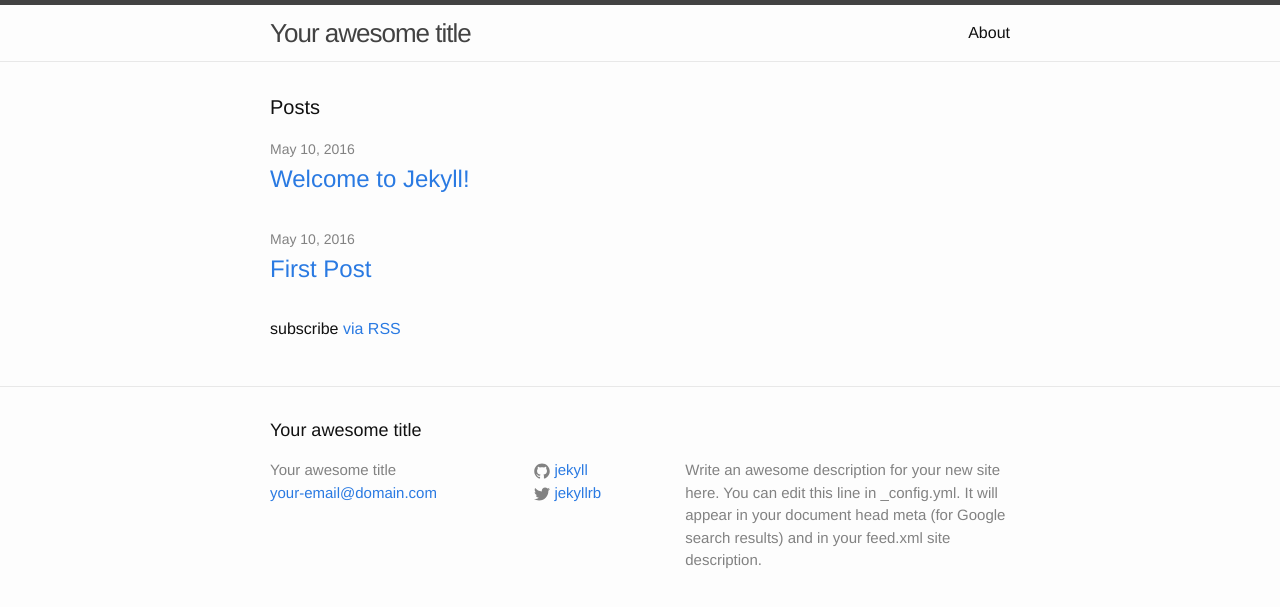
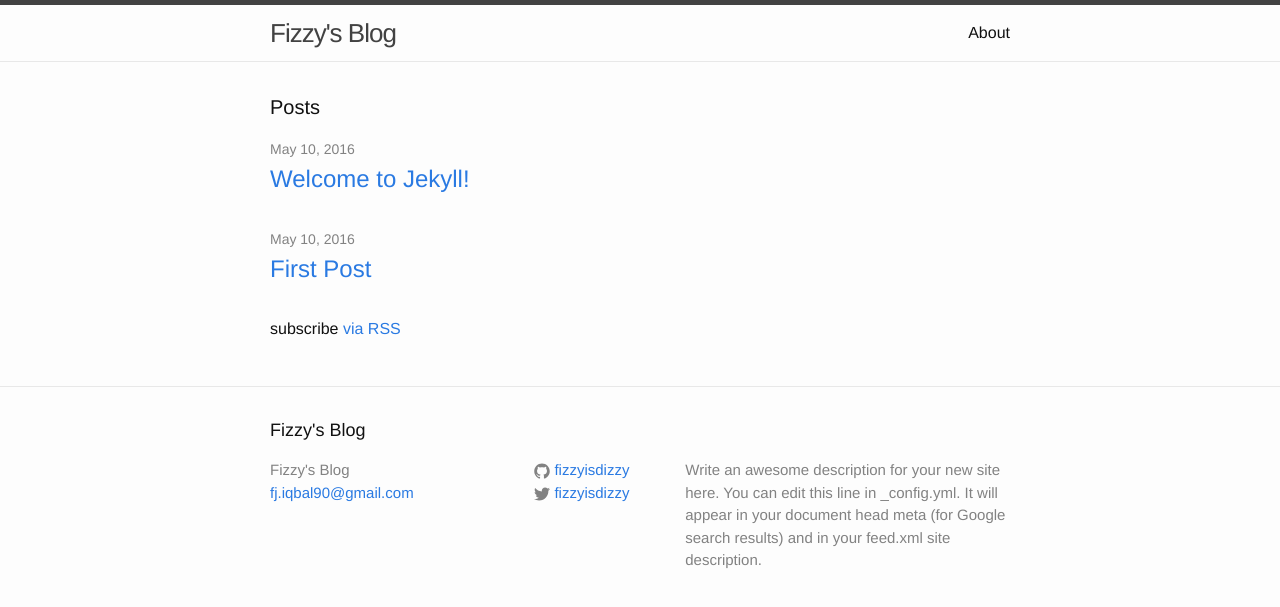
Before and after one commit to fizzyisdizzy/fizzyisdizzy.github.io, a Jekyll site: the page built from index.html, in a window 1280 px wide. Shown: the top 607 px of the page. Built offline with Jekyll 4.4.1, drawn with Linux system fonts in a browser that asks for light colours.

Commit message:
updated homepage

```diff
--- a/_config.yml
+++ b/_config.yml
@@ -6,16 +6,16 @@
 # 'jekyll serve'. If you change this file, please restart the server process.
 
 # Site settings
-title: Your awesome title
-email: your-email@domain.com
+title: Fizzy's Blog
+email: fj.iqbal90@gmail.com
 description: > # this means to ignore newlines until "baseurl:"
   Write an awesome description for your new site here. You can edit this
   line in _config.yml. It will appear in your document head meta (for
   Google search results) and in your feed.xml site description.
 baseurl: "" # the subpath of your site, e.g. /blog
 url: "http://yourdomain.com" # the base hostname & protocol for your site
-twitter_username: jekyllrb
-github_username:  jekyll
+twitter_username: fizzyisdizzy
+github_username:  fizzyisdizzy
 
 # Build settings
 markdown: kramdown
```
